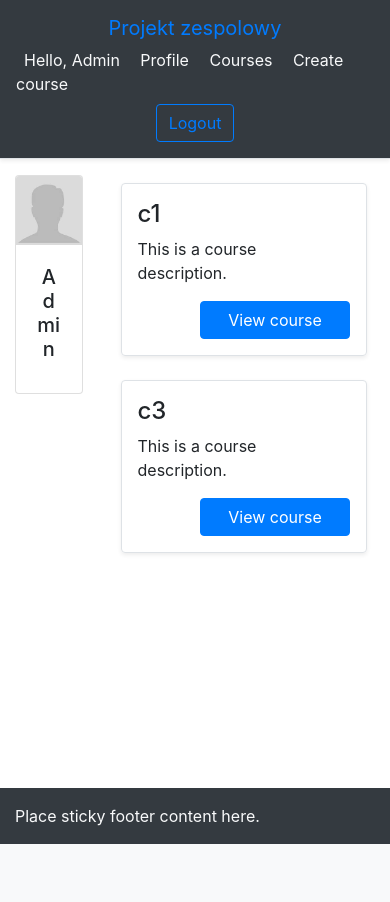
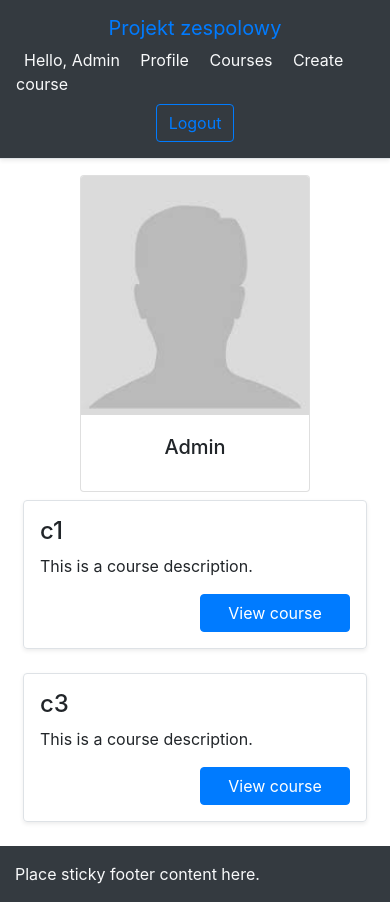
Before and after one commit to MagiciansRed/Projekt-zespolowy, a Django app: page / in a window 390 px wide. Before the commit the page ends 844 px from the top, so only its background shows below. Run offline with Django 3.2, Linux system fonts and the light colour scheme; a user stored in the database is signed in; data comes from the database, SQL or seed files in the repository; some libraries are stand-ins or nearby versions.

Commit message:
improved responsiveness

```diff
--- a/templates/dashboard.html
+++ b/templates/dashboard.html
@@ -6,8 +6,21 @@
     </style>
     <main role="main">
 
+        <div class="d-block d-lg-none row justify-content-center">
+            <div class=" col-8 col-md-6 m-auto">
+                <div class="card ">
+                    <img src="{{ user.profile.image.url }}" class="card-img-top" alt="...">
+                    <div class="card-body">
+                        <h5 class="card-title text-center">{{ profile.username }}</h5>
+
+                    </div>
+                </div>
+        </div>
+        </div>
+
+
         <div class="row">
-            <div class="col-3 align-self-start">
+            <div class="d-none d-lg-block col-3 align-self-start">
                 <div class="card">
                     <img src="{{ user.profile.image.url }}" class="card-img-top" alt="...">
                     <div class="card-body">
@@ -17,7 +30,7 @@
                 </div>
             </div>
 
-            <div class="col-9">
+            <div class="col-12 col-lg-9">
                 {% for sub in subscriptions %}
                     <div class="row no-gutters border rounded overflow-hidden flex-md-row m-2 mb-4  shadow-sm h-md-350 position-relative">
                         <div class="col-auto d-none d-lg-block">
```
